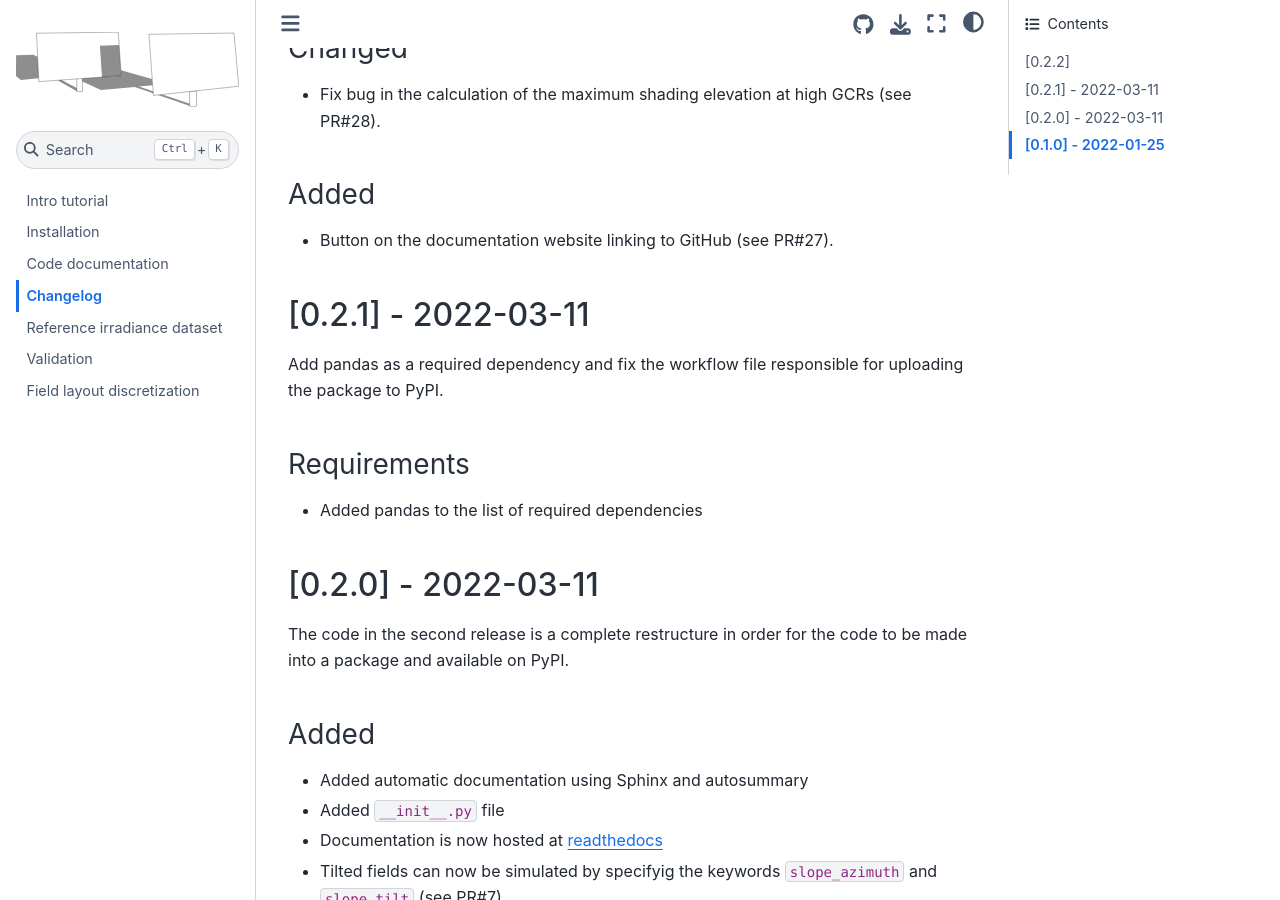
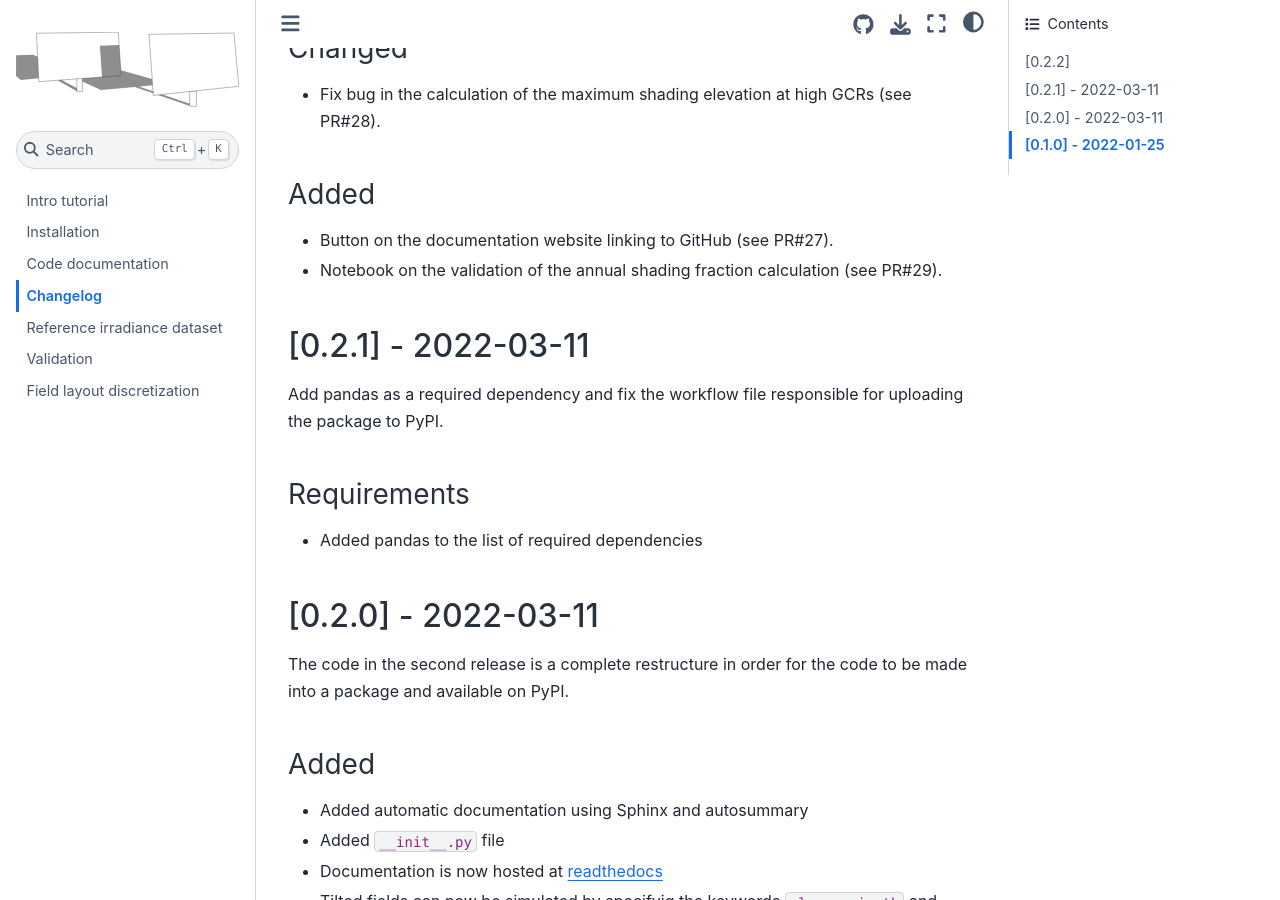
Before and after one commit to pvlib/twoaxistracking, a Sphinx documentation site: the page built from docs/source/whatsnew.md, in a window 1280 px wide and 900 px high, scrolled down 368 px. Built offline with Sphinx 7.4.7 and the Sphinx Book theme 1.1.4, drawn with Linux system fonts in a browser that asks for light colours.

Commit message:
Update whatsnew.md

```diff
--- a/docs/source/whatsnew.md
+++ b/docs/source/whatsnew.md
@@ -13,6 +13,7 @@ An important bug fix and enhancement of the documentation.
 
 ### Added
 - Button on the documentation website linking to GitHub (see PR#27).
+- Notebook on the validation of the annual shading fraction calculation (see PR#29).
 
 
 ## [0.2.1] - 2022-03-11
```
